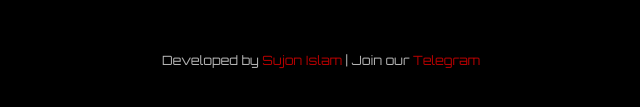
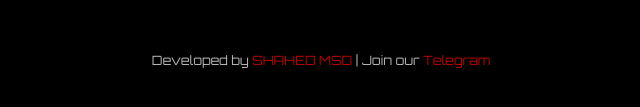
Before and after one commit to sahed-msd/SMS.BM, a plain HTML site: page index.html in a window 1280 px wide. Shown: the part 631-738 px from the top of the page, 319-959 px from the left. Drawn offline with Linux system fonts and the light colour scheme.

Commit message:
Update index.html

```diff
--- a/index.html
+++ b/index.html
@@ -273,7 +273,7 @@
            </div>
     </div>
     <footer>
-        Developed by <a href="#" target="_blank">Sujon Islam</a> | Join our <a href="#" target="_blank">Telegram</a>
+        Developed by <a href="https://shahed-five.vercel.app/" target="_blank">SHAHED MSD</a> | Join our <a href="#" target="_blank">Telegram</a>
     </footer>
 
     <script>
```
